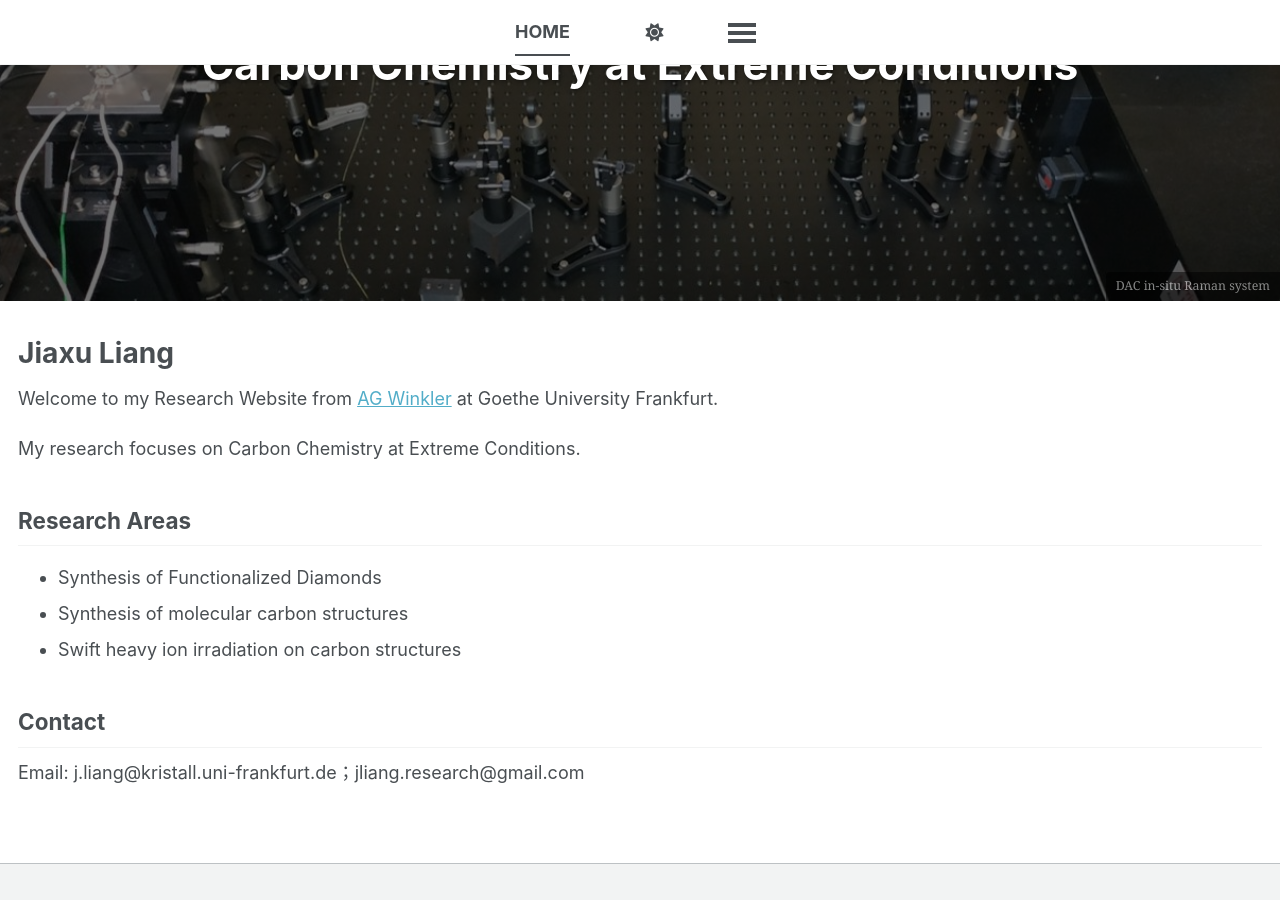
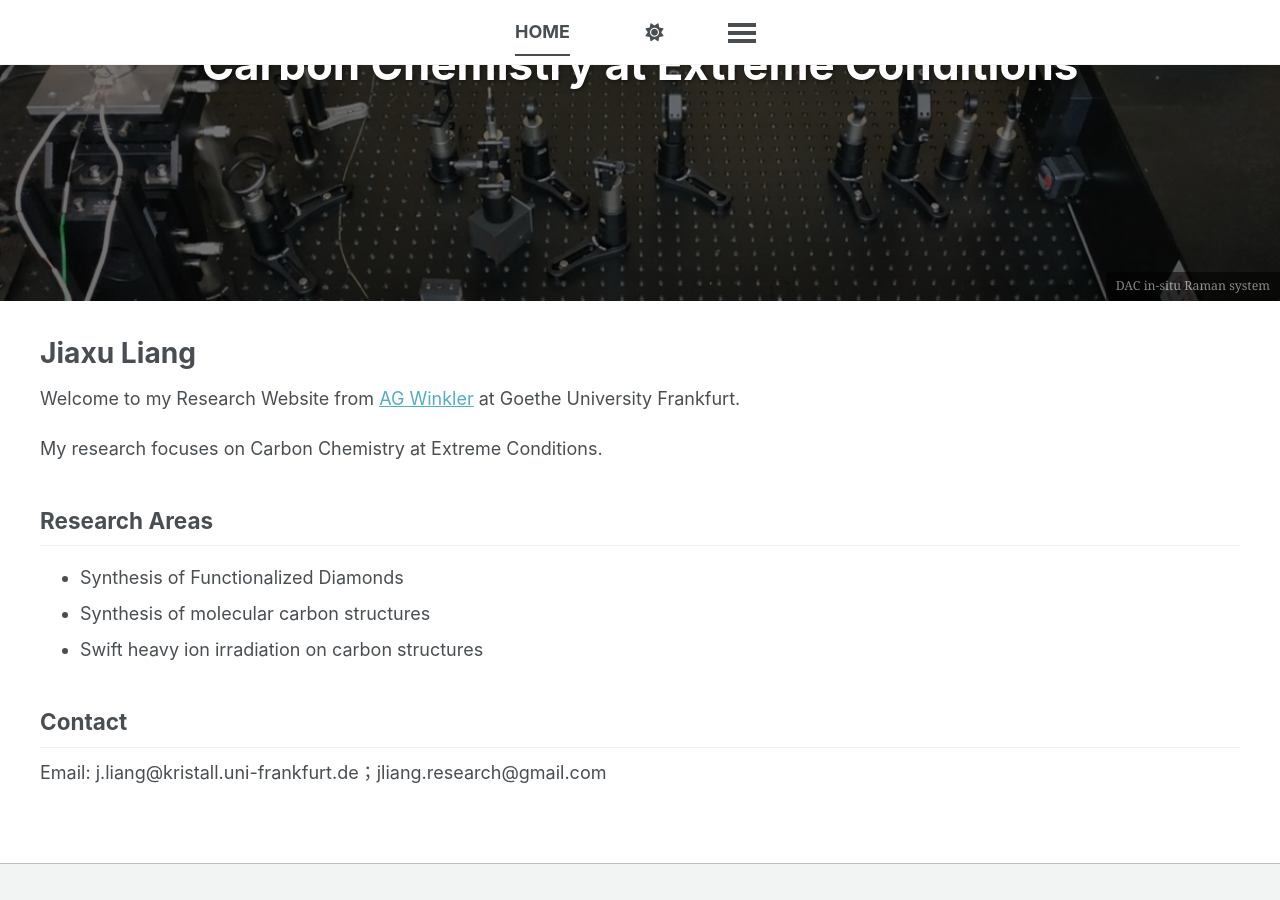
Before and after one commit to liangjiaxu-research/liangjiaxu-research.github.io, a Jekyll site: the page built from _pages/about.md, in a window 1280 px wide and 900 px high, scrolled down 214 px. Built offline with Jekyll 4.4.1, drawn with Linux system fonts in a browser that asks for light colours; a script bundle is joined from its source files by our own code; library files that are not in the unit come from our copies.

Commit message:
Update main.scss

```diff
--- a/assets/css/main.scss
+++ b/assets/css/main.scss
@@ -57,3 +57,8 @@
     max-width: 1400px;
     margin: 0 auto;
 }
+
+.page__content {
+    max-width: 1200px;
+    margin: 0 auto;
+}
```
